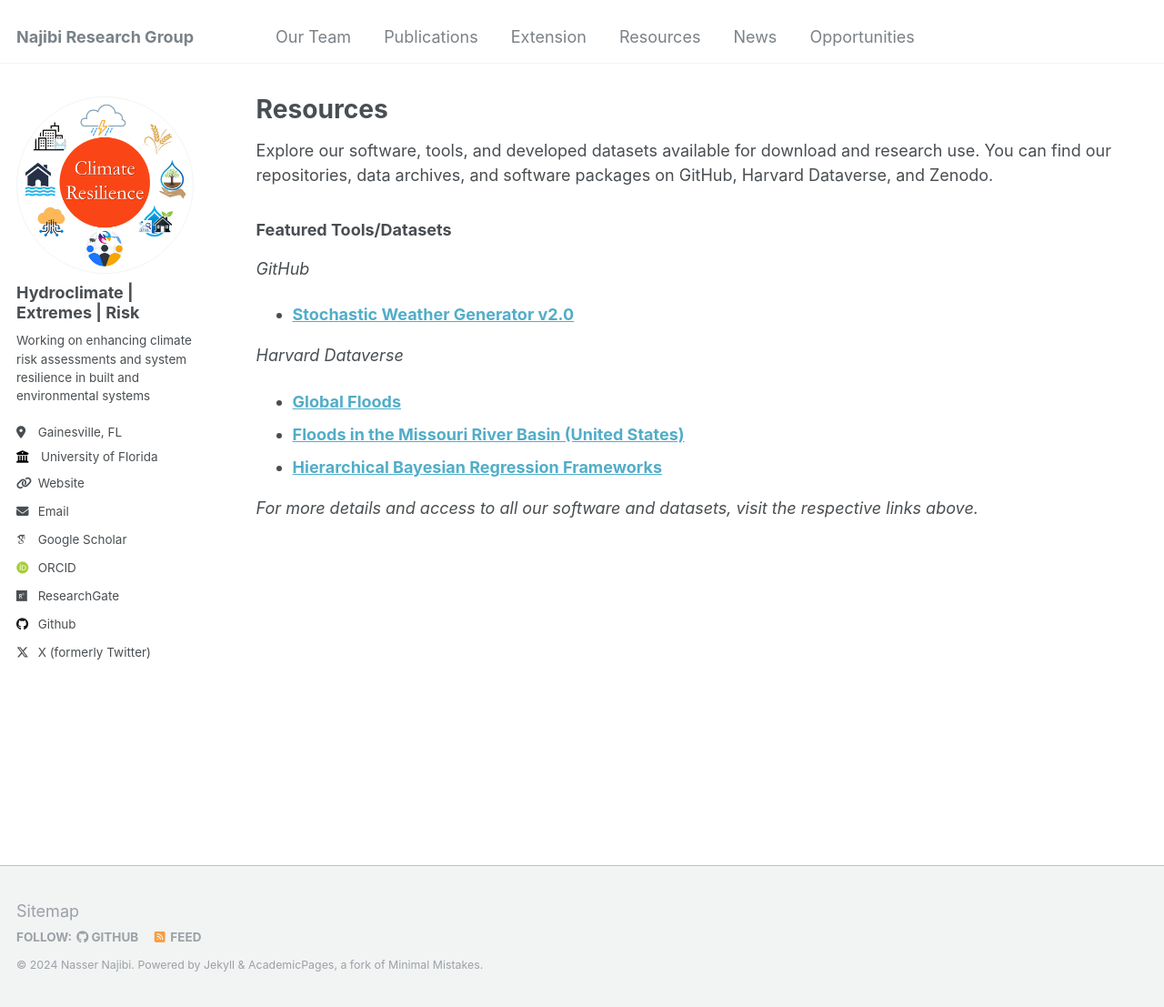
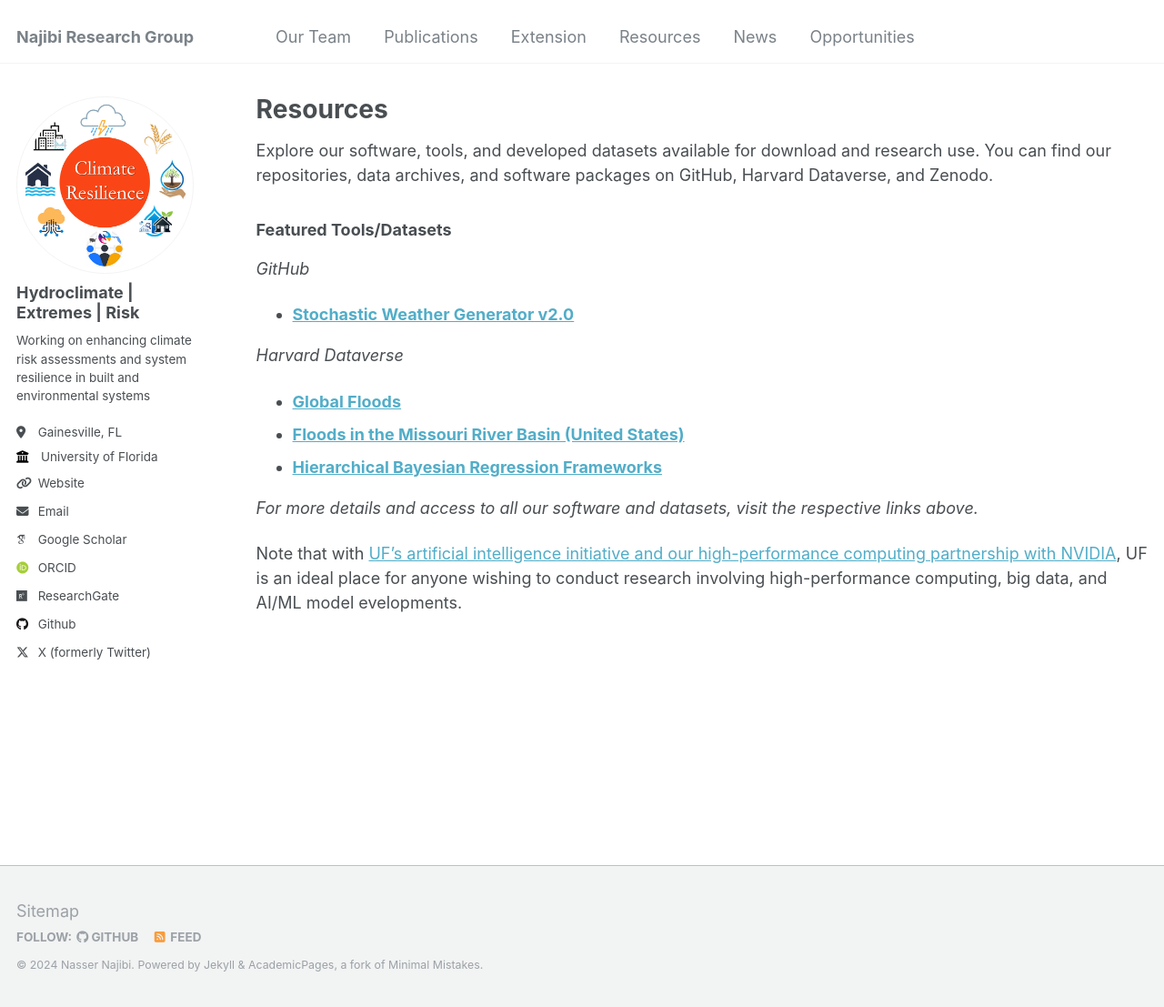
Before and after one commit to nassernajibi/lab, a Jekyll site: the page built from _pages/resources.md, in a window 1280 px wide and 1107 px high. Shown: the whole window at 91% size. Built offline with Jekyll 4.4.1, drawn with Linux system fonts in a browser that asks for light colours; some web fonts are replaced.

Commit message:
Update pages

```diff
--- a/_pages/resources.md
+++ b/_pages/resources.md
@@ -19,3 +19,5 @@
 
 
 *For more details and access to all our software and datasets, visit the respective links above.*
+
+Note that with [UF’s artificial intelligence initiative and our high-performance computing partnership with NVIDIA](https://www.rc.ufl.edu/about/hipergator/){:target="_blank"}, UF is an ideal place for anyone wishing to conduct research involving high-performance computing, big data, and AI/ML model evelopments.
```
